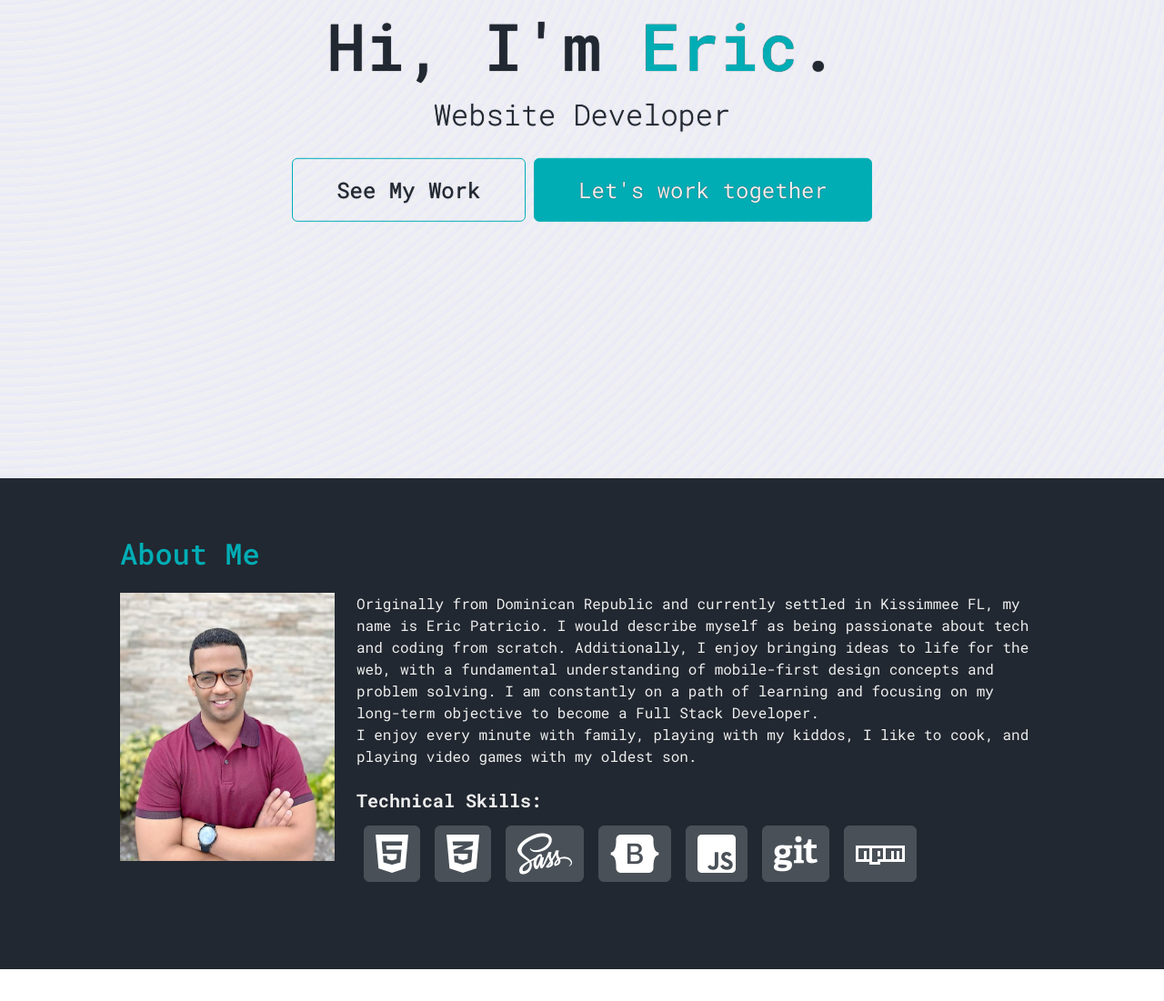
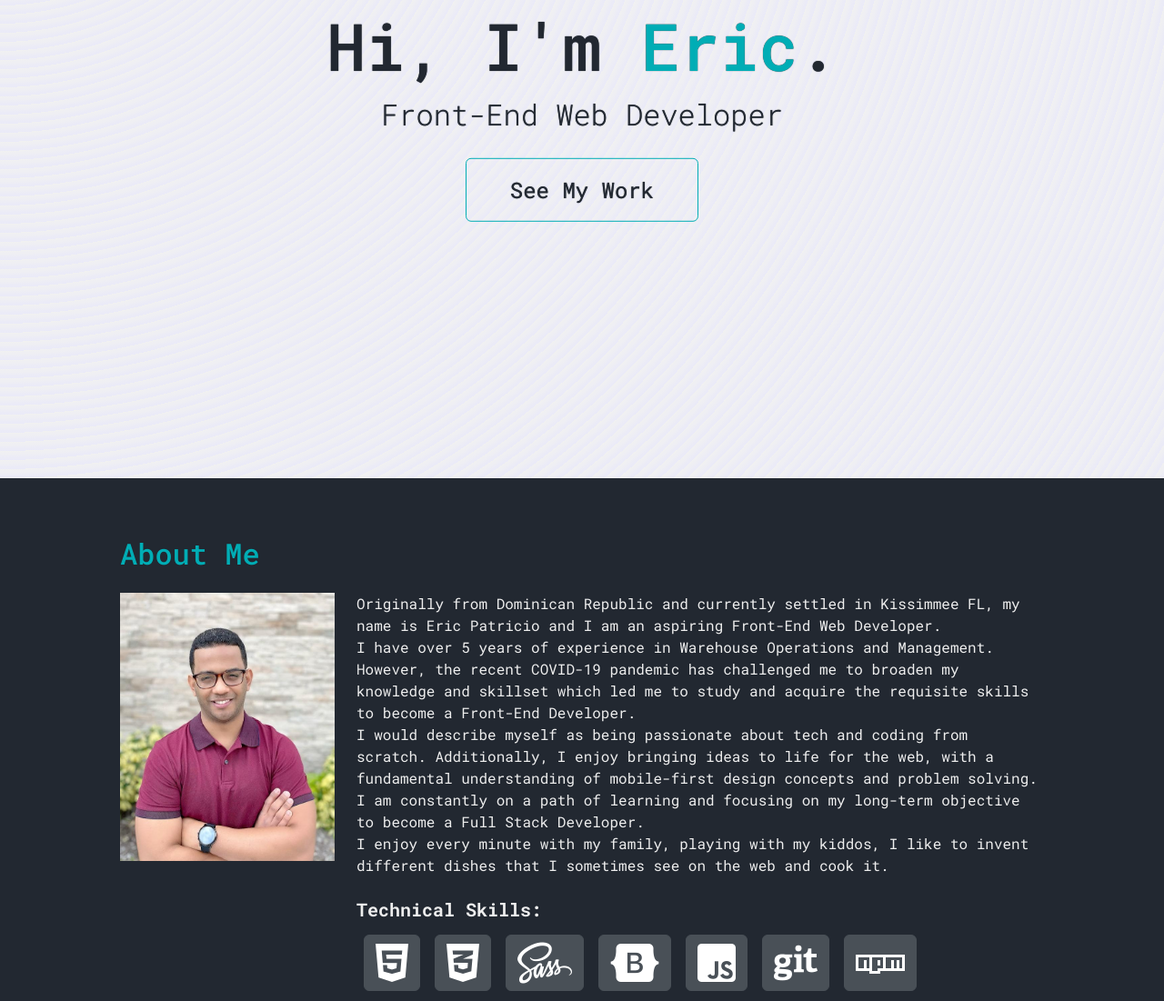
Before and after one commit to ericpatricio/ericpatricio.github.io, a website: page index.html in a window 1280 px wide. Shown: the part 274-1375 px from the top of the page at 91% size. Drawn offline with Linux system fonts and the light colour scheme.

Commit message:
modified index.html

```diff
--- a/index.html
+++ b/index.html
@@ -86,14 +86,11 @@
           <div class="row">
             <div class="col-lg-12 col-md-12 col-sm-12 col-xs-12 hero-text">
               <h1 class="hero-text_title">Hi, I'm <span>Eric</span>.</h1>
-              <p class="hero-text_desc">Website Developer</p>
+              <p class="hero-text_desc">Front-End Web Developer</p>
               <a
                 href="#portfolio"
                 class="btn btn-outline-primary text-dark button mt-4"
                 >See My Work</a
-              >
-              <a href="#contact" class="btn btn-primary text-light mt-4"
-                >Let's work together</a
               >
             </div>
           </div>
@@ -141,17 +138,28 @@
             <div class="col-md-9">
               <p>
                 Originally from Dominican Republic and currently settled in
-                Kissimmee FL, my name is Eric Patricio. I would describe myself
-                as being passionate about tech and coding from scratch.
-                Additionally, I enjoy bringing ideas to life for the web, with a
-                fundamental understanding of mobile-first design concepts and
-                problem solving. I am constantly on a path of learning and
-                focusing on my long-term objective to become a Full Stack
+                Kissimmee FL, my name is Eric Patricio and I am an aspiring
+                Front-End Web Developer.
+              </p>
+              <p>
+                I have over 5 years of experience in Warehouse Operations and
+                Management. However, the recent COVID-19 pandemic has challenged
+                me to broaden my knowledge and skillset which led me to study
+                and acquire the requisite skills to become a Front-End
                 Developer.
               </p>
               <p>
-                I enjoy every minute with family, playing with my kiddos, I like
-                to cook, and playing video games with my oldest son.
+                I would describe myself as being passionate about tech and
+                coding from scratch. Additionally, I enjoy bringing ideas to
+                life for the web, with a fundamental understanding of
+                mobile-first design concepts and problem solving. I am
+                constantly on a path of learning and focusing on my long-term
+                objective to become a Full Stack Developer.
+              </p>
+              <p>
+                I enjoy every minute with my family, playing with my kiddos, I
+                like to invent different dishes that I sometimes see on the web
+                and cook it.
               </p>
               <h5 class="fw-bold text-light mt-4">Technical Skills:</h5>
               <div class="d-flex align-content-stretch flex-wrap">
--- a/scss/sections/_header.scss
+++ b/scss/sections/_header.scss
@@ -13,22 +13,23 @@
   .navbar {
     &-brand {
       font-family: "Dancing Script", cursive;
-      font-size: 2rem;
+      font-size: 2.5rem;
       color: $dark;
     }
 
     .navbar-nav a {
       color: $dark;
+      font-size: 1.2rem;
     }
   }
 
   .hero-text {
-    // text-align: center;
-    // position: absolute;
-    // top: 50%;
-    // left: 50%;
-    // transform: translate(-50%, -50%);
-    // color: $dark;
+    text-align: center;
+    position: absolute;
+    top: 50%;
+    left: 50%;
+    transform: translate(-50%, -50%);
+    color: $dark;
 
     a {
       font-size: 1.5rem;
```
Also changed, not shown: dist/css/style.css, dist/images/EP-logo.png (added), 1 other file.
